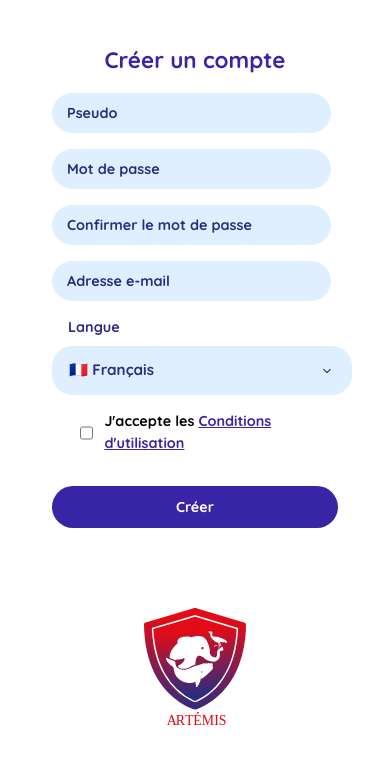
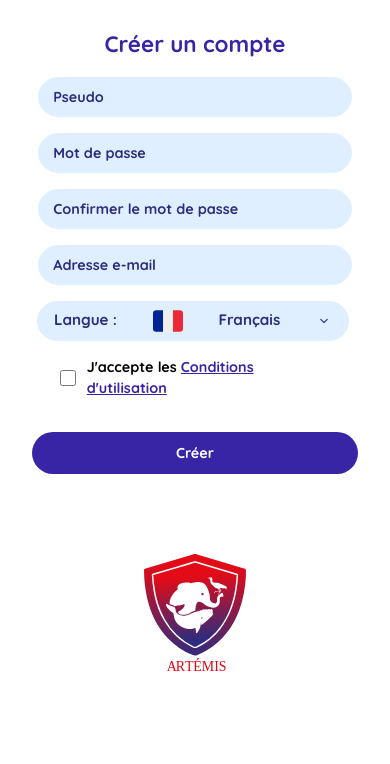
Before and after one commit to Arkansal/SAE501, a React app in the folder SAE/frontend/: page /register in a window 390 px wide. Shown: the top 764 px of the page. Built offline with nearby package versions, Linux system fonts and the light colour scheme; the HTML template or start-up script is replaced by a standard one.

Commit message:
register + style

```diff
--- a/SAE/frontend/src/pages/Register.css
+++ b/SAE/frontend/src/pages/Register.css
@@ -11,7 +11,6 @@
 
 .register-content {
   flex: 1;
-  padding: 20px 24px 100px 24px;
   max-width: 100%;
   margin: 0;
 }
@@ -32,6 +31,7 @@
 
 .input-group {
   margin-bottom: 16px;
+  text-align: center;
 }
 
 .form-input {
@@ -61,7 +61,7 @@
 
 /* Language selector */
 .language-group {
-  margin: 16px 0;
+  margin: 16px 5px;
   display: flex;
   flex-direction: column;
   gap: 8px;
@@ -78,7 +78,7 @@
 /* Style personnalisé pour le select */
 .language-select-wrapper {
   position: relative;
-  width: 93%;
+  width: 100%;
 }
 
 .language-select {
@@ -118,7 +118,14 @@
   align-items: center;
   gap: 8px;
 }
-
+.language-name{
+  display: inline-flex;
+  margin: 0;
+  padding:0;
+}
+.flag-container{
+  display:contents;
+}
 .language-select option:hover {
   background: #D1E7FF;
 }
@@ -131,12 +138,12 @@
 /* Alternative : Custom dropdown pour plus de contrôle */
 .custom-language-select {
   position: relative;
-  width: 93%;
+  width: 88%;
 }
 
 .select-trigger {
   width: 100%;
-  padding: 12px 16px;
+  padding: 7px 16px;
   border: 1px solid #E0EFFF;
   border-radius: 20px;
   font-size: 0.95rem;
@@ -150,13 +157,6 @@
   align-items: center;
   justify-content: space-between;
   transition: all 0.2s ease;
-}
-
-.select-trigger:hover,
-.select-trigger.active {
-  border-color: #3825A5;
-  background-color: #fff;
-  box-shadow: 0 0 0 3px rgba(56, 37, 165, 0.1);
 }
 
 .select-trigger::after {
@@ -179,22 +179,23 @@
   left: 0;
   right: 0;
   background: #E0EFFF;
-  border: 1px solid #3825A5;
+  /* border: 1px solid #3825A5; */
   border-radius: 20px;
   border-top-left-radius: 0;
   border-top-right-radius: 0;
   max-height: 200px;
-  overflow-y: auto;
   z-index: 100;
-  box-shadow: 0 4px 12px rgba(56, 37, 165, 0.2);
+  /* box-shadow: 0 4px 12px rgba(56, 37, 165, 0.2); */
   display: none;
 }
 
 .select-options.show {
   display: block;
+  width:110%;
 }
 
 .select-option {
+  width:90%;
   padding: 12px 16px;
   cursor: pointer;
   display: flex;
@@ -336,9 +337,6 @@
 
 /* Responsive pour mobile */
 @media (max-width: 480px) {
-  .register-content {
-    padding: 16px 20px 100px 20px;
-  }
 
   .header-section h1 {
     font-size: 1.4rem;
@@ -377,13 +375,13 @@
     font-size: 0.9rem;
     letter-spacing: 1.5px;
   }
+  .select-trigger {
+    padding: 4px 16px;
+  }
 }
 
 /* Pour très petits écrans */
 @media (max-width: 360px) {
-  .register-content {
-    padding: 12px 16px 100px 16px;
-  }
 
   .header-section h1 {
     font-size: 1.3rem;
@@ -413,6 +411,16 @@
     width: 100px;
     height: 100px;
   }
+  .select-trigger {
+  padding: 4px 16px;
+  }
+  .select-option {
+    width:87%;
+  }
+  .select-options.show {
+    display: block;
+    width:116%;
+  }
 }
 
 /* Animation d'apparition */
--- a/SAE/frontend/src/pages/Register.jsx
+++ b/SAE/frontend/src/pages/Register.jsx
@@ -1,15 +1,47 @@
 import React, { useState } from 'react'
 import './Register.css'
 import artemisLogo from '../assets/images/LogoArtemis.svg'
+
+// Composants SVG pour les drapeaux
+const FrenchFlag = () => (
+  <svg xmlns="http://www.w3.org/2000/svg" width={30} height={30} viewBox="0 0 36 36">
+    <path fill="#ed2939" d="M36 27a4 4 0 0 1-4 4h-8V5h8a4 4 0 0 1 4 4z"></path>
+    <path fill="#002495" d="M4 5a4 4 0 0 0-4 4v18a4 4 0 0 0 4 4h8V5z"></path>
+    <path fill="#eee" d="M12 5h12v26H12z"></path>
+  </svg>
+)
+
+const EnglishFlag = () => (
+<svg xmlns="http://www.w3.org/2000/svg" width={30} height={30} viewBox="0 0 36 36">
+	<path fill="#00247d" d="M0 9.059V13h5.628zM4.664 31H13v-5.837zM23 25.164V31h8.335zM0 23v3.941L5.63 23zM31.337 5H23v5.837zM36 26.942V23h-5.631zM36 13V9.059L30.371 13zM13 5H4.664L13 10.837z"></path>
+	<path fill="#cf1b2b" d="m25.14 23l9.712 6.801a4 4 0 0 0 .99-1.749L28.627 23zM13 23h-2.141l-9.711 6.8c.521.53 1.189.909 1.938 1.085L13 23.943zm10-10h2.141l9.711-6.8a4 4 0 0 0-1.937-1.085L23 12.057zm-12.141 0L1.148 6.2a4 4 0 0 0-.991 1.749L7.372 13z"></path>
+	<path fill="#eee" d="M36 21H21v10h2v-5.836L31.335 31H32a4 4 0 0 0 2.852-1.199L25.14 23h3.487l7.215 5.052c.093-.337.158-.686.158-1.052v-.058L30.369 23H36zM0 21v2h5.63L0 26.941V27c0 1.091.439 2.078 1.148 2.8l9.711-6.8H13v.943l-9.914 6.941c.294.07.598.116.914.116h.664L13 25.163V31h2V21zM36 9a3.98 3.98 0 0 0-1.148-2.8L25.141 13H23v-.943l9.915-6.942A4 4 0 0 0 32 5h-.663L23 10.837V5h-2v10h15v-2h-5.629L36 9.059zM13 5v5.837L4.664 5H4a4 4 0 0 0-2.852 1.2l9.711 6.8H7.372L.157 7.949A4 4 0 0 0 0 9v.059L5.628 13H0v2h15V5z"></path>
+	<path fill="#cf1b2b" d="M21 15V5h-6v10H0v6h15v10h6V21h15v-6z"></path>
+</svg>
+)
+
+const SpanishFlag = () => (
+ <svg xmlns="http://www.w3.org/2000/svg" width={30} height={30} viewBox="0 0 36 36">
+	<path fill="#c60a1d" d="M36 27a4 4 0 0 1-4 4H4a4 4 0 0 1-4-4V9a4 4 0 0 1 4-4h28a4 4 0 0 1 4 4z"></path>
+	<path fill="#ffc400" d="M0 12h36v12H0z"></path>
+	<path fill="#ea596e" d="M9 17v3a3 3 0 1 0 6 0v-3z"></path>
+	<path fill="#f4a2b2" d="M12 16h3v3h-3z"></path>
+	<path fill="#dd2e44" d="M9 16h3v3H9z"></path>
+	<ellipse cx={12} cy={14.5} fill="#ea596e" rx={3} ry={1.5}></ellipse>
+	<ellipse cx={12} cy={13.75} fill="#ffac33" rx={3} ry={0.75}></ellipse>
+	<path fill="#99aab5" d="M7 16h1v7H7zm9 0h1v7h-1z"></path>
+	<path fill="#66757f" d="M6 22h3v1H6zm9 0h3v1h-3zm-8-7h1v1H7zm9 0h1v1h-1z"></path>
+</svg>
+)
 
 // Composant personnalisé pour le sélecteur de langue
 function CustomLanguageSelect({ value, onChange }) {
   const [isOpen, setIsOpen] = useState(false)
 
   const languages = [
-    { code: 'fr', name: 'Français', flag: '🇫🇷' },
-    { code: 'en', name: 'English', flag: '🇬🇧' },
-    { code: 'es', name: 'Español', flag: '🇪🇸' }
+    { code: 'fr', name: 'Français', flag: <FrenchFlag /> },
+    { code: 'en', name: 'English', flag: <EnglishFlag /> },
+    { code: 'es', name: 'Español', flag: <SpanishFlag /> }
   ]
 
   const selectedLanguage = languages.find(lang => lang.code === value)
@@ -21,13 +53,16 @@ function CustomLanguageSelect({ value, onChange }) {
 
   return (
     <div className="custom-language-select">
+
       <div
         className={`select-trigger ${isOpen ? 'active' : ''}`}
         onClick={() => setIsOpen(!isOpen)}
-      >
-        <span>
-          {selectedLanguage?.flag} {selectedLanguage?.name}
-        </span>
+        >
+      <span htmlFor="language">Langue :</span>
+        <div className="flag-container">
+          {selectedLanguage?.flag}
+          <span className="language-name">{selectedLanguage?.name}</span>
+        </div>
       </div>
 
       <div className={`select-options ${isOpen ? 'show' : ''}`}>
@@ -37,7 +72,7 @@ function CustomLanguageSelect({ value, onChange }) {
             className={`select-option ${value === lang.code ? 'selected' : ''}`}
             onClick={() => handleSelect(lang.code)}
           >
-            <span className="flag">{lang.flag}</span>
+            <span className="flag-svg">{lang.flag}</span>
             <span>{lang.name}</span>
             <div className="radio"></div>
           </div>
@@ -82,6 +117,7 @@ function Register() {
               value={pseudo}
               onChange={(e) => setPseudo(e.target.value)}
               className="form-input"
+              required
             />
           </div>
 
@@ -92,6 +128,8 @@ function Register() {
               value={password}
               onChange={(e) => setPassword(e.target.value)}
               className="form-input"
+              required
+              minLength="6"
             />
           </div>
 
@@ -102,6 +140,7 @@ function Register() {
               value={confirmPassword}
               onChange={(e) => setConfirmPassword(e.target.value)}
               className="form-input"
+              required
             />
           </div>
 
@@ -112,11 +151,12 @@ function Register() {
               value={email}
               onChange={(e) => setEmail(e.target.value)}
               className="form-input"
+              required
             />
           </div>
 
           <div className="language-group">
-            <label htmlFor="language">Langue</label>
+
             <CustomLanguageSelect
               value={language}
               onChange={setLanguage}
@@ -129,6 +169,7 @@ function Register() {
               id="terms"
               checked={acceptTerms}
               onChange={(e) => setAcceptTerms(e.target.checked)}
+              required
             />
             <label htmlFor="terms">
               J'accepte les <span className="terms-link">Conditions d'utilisation</span>
```
